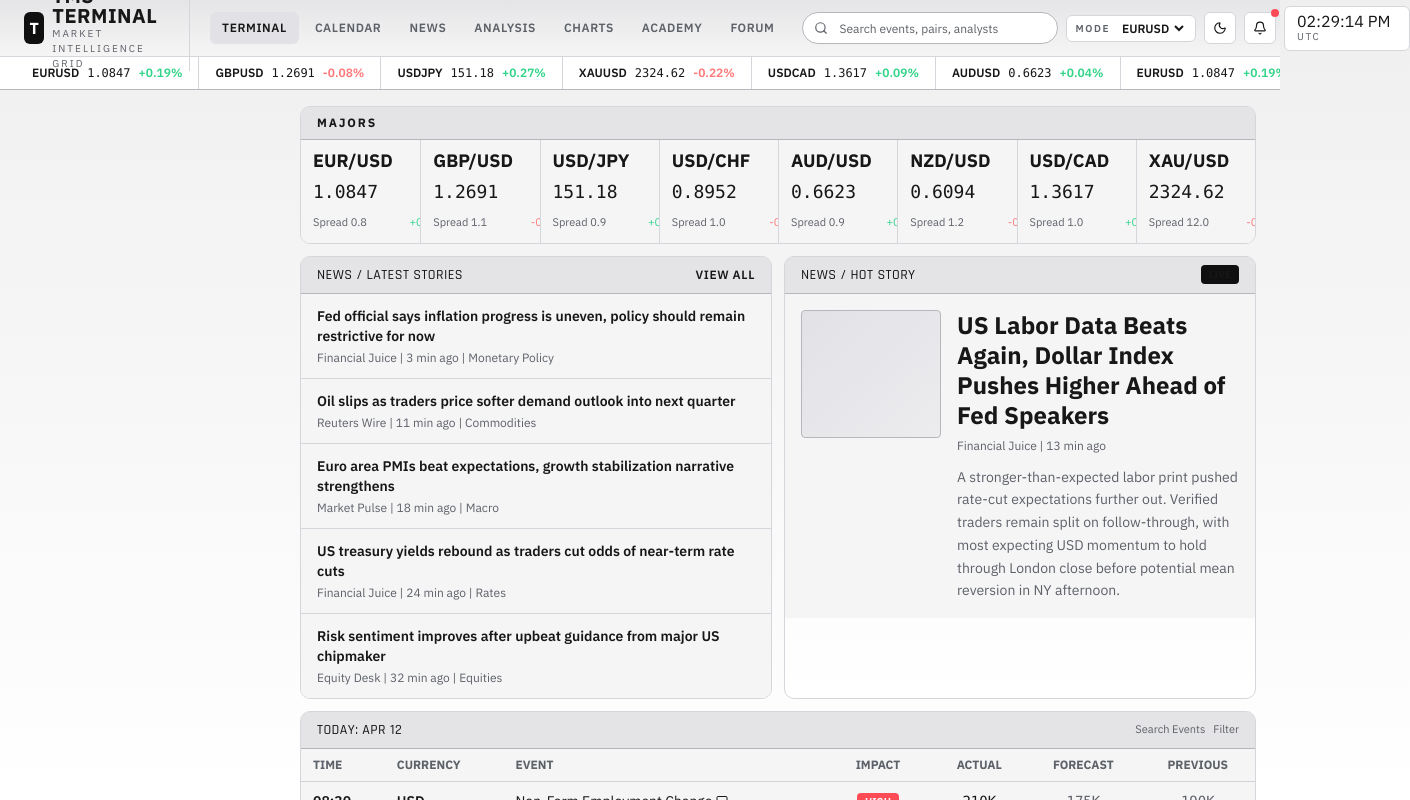
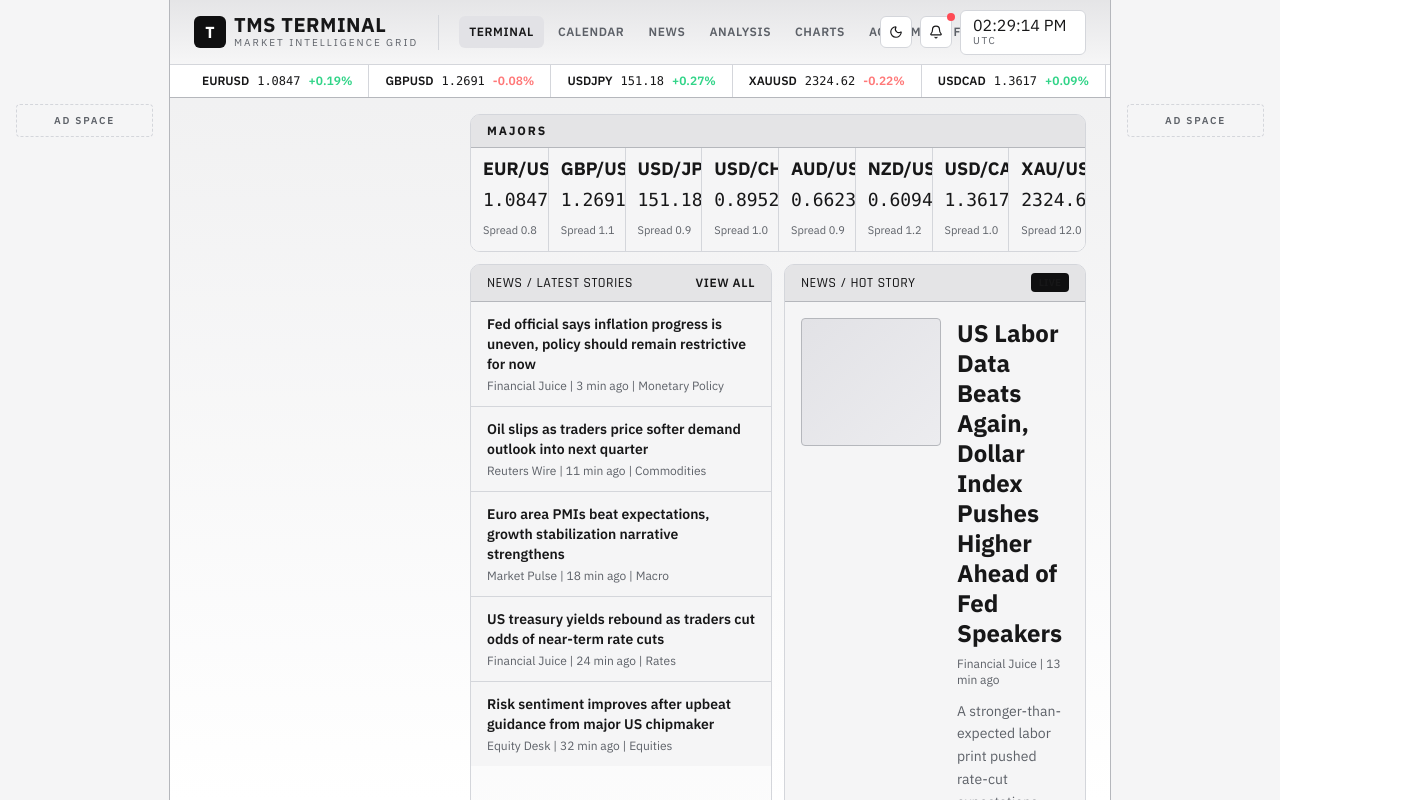
Before and after one commit to GuyitsWALID/tms-terminal, a Next.js app: page / in a window 1280 px wide. Shown: the top 800 px of the page, 1410 px wide, since content can reach past the window. Built offline with nearby package versions, Linux system fonts and the light colour scheme.

Commit message:
refactor: enhance layout structure and improve responsiveness

```diff
--- a/src/components/layout/GlobalLayout.tsx
+++ b/src/components/layout/GlobalLayout.tsx
@@ -86,10 +86,20 @@ export default function GlobalLayout({ children }: { children: React.ReactNode }
 
   return (
     <div className="ff-shell">
+      <div className="mx-auto w-full max-w-[1920px] xl:grid xl:grid-cols-[170px_minmax(0,1fr)_170px]">
+        <aside className="hidden border-r border-[var(--line-strong)] bg-[var(--surface-2)] xl:block" aria-label="Left ad space">
+          <div className="sticky top-20 px-4 py-6">
+            <div className="rounded border border-dashed border-[var(--line-soft)] bg-[var(--surface-1)]/55 px-3 py-2 text-center text-[10px] font-semibold uppercase tracking-[0.18em] text-[var(--ink-muted)]">
+              Ad Space
+            </div>
+          </div>
+        </aside>
+
+        <div className="min-w-0">
           <header className="ff-topbar sticky top-0 z-50">
-        <div className="mx-auto flex h-14 w-full max-w-[1460px] items-center justify-between gap-4 px-3 md:px-6">
-          <div className="flex items-center gap-5">
-            <Link href="/" className="flex items-center gap-2 border-r border-[var(--line-soft)] pr-5">
+            <div className="mx-auto flex h-16 w-full max-w-[1460px] items-center justify-between gap-4 px-3 md:px-6">
+          <div className="flex min-w-0 items-center gap-4 xl:gap-5">
+            <Link href="/" className="flex shrink-0 items-center gap-2 border-r border-[var(--line-soft)] pr-4 xl:pr-5">
               <div className="flex h-8 w-8 items-center justify-center rounded-md bg-[var(--brand-strong)] font-black text-white">T</div>
               <div>
                 <p className="font-rajdhani text-xl font-bold uppercase leading-none tracking-wide">TMS Terminal</p>
@@ -97,13 +107,13 @@ export default function GlobalLayout({ children }: { children: React.ReactNode }
               </div>
             </Link>
 
-            <nav className="hidden items-center gap-1 lg:flex">
+            <nav className="mr-2 hidden min-w-0 items-center gap-1 2xl:mr-3 lg:flex">
               {menuItems.map((item) => (
                 <Link
                   key={item.id}
                   href={item.path}
                   className={cn(
-                    "rounded-md px-3 py-2 text-xs font-semibold uppercase tracking-wider transition-colors",
+                    "rounded-md px-2.5 py-2 text-xs font-semibold uppercase tracking-wider transition-colors 2xl:px-3",
                     pathname === item.path
                       ? "bg-[var(--surface-hover)] text-[var(--ink-primary)]"
                       : "text-[var(--ink-muted)] hover:bg-[var(--surface-hover)] hover:text-[var(--ink-primary)]"
@@ -115,16 +125,16 @@ export default function GlobalLayout({ children }: { children: React.ReactNode }
             </nav>
           </div>
 
-          <div className="flex items-center gap-2">
-            <div className="relative hidden xl:flex">
+          <div className="flex shrink-0 items-center gap-2">
+            <div className="relative hidden 2xl:flex">
               <Search size={14} className="pointer-events-none absolute left-3 top-1/2 -translate-y-1/2 text-[var(--ink-muted)]" />
               <input
                 placeholder="Search events, pairs, analysts"
-                className="h-8 w-64 rounded-full border border-[var(--line-strong)] bg-[var(--surface-1)] pl-9 pr-4 text-xs text-[var(--ink-primary)] outline-none placeholder:text-[var(--ink-muted)] focus:border-[var(--brand)]"
+                className="h-8 w-52 2xl:w-56 rounded-full border border-[var(--line-strong)] bg-[var(--surface-1)] pl-9 pr-4 text-xs text-[var(--ink-primary)] outline-none placeholder:text-[var(--ink-muted)] focus:border-[var(--brand)]"
               />
             </div>
 
-            <div className="hidden items-center gap-2 rounded-md border border-[var(--line-soft)] bg-[var(--surface-1)] px-2 py-1 sm:flex">
+            <div className="hidden items-center gap-2 rounded-md border border-[var(--line-soft)] bg-[var(--surface-1)] px-2 py-1 2xl:flex">
               <span className="text-[10px] font-semibold uppercase tracking-[0.16em] text-[var(--ink-muted)]">Mode</span>
               <select
                 value={assetMode}
@@ -151,7 +161,7 @@ export default function GlobalLayout({ children }: { children: React.ReactNode }
               <span className="absolute -right-1 -top-1 h-2 w-2 rounded-full bg-[#ff4b55]" />
             </button>
 
-            <div className="hidden w-[126px] shrink-0 rounded-md border border-[var(--line-soft)] bg-[var(--surface-1)] px-3 py-1.5 sm:block">
+            <div className="hidden w-[110px] xl:w-[126px] shrink-0 rounded-md border border-[var(--line-soft)] bg-[var(--surface-1)] px-3 py-1.5 sm:block">
               <p className="font-rajdhani text-base leading-none whitespace-nowrap">{now}</p>
               <p className="text-[10px] uppercase tracking-[0.16em] text-[var(--ink-muted)]">UTC</p>
             </div>
@@ -237,5 +247,15 @@ export default function GlobalLayout({ children }: { children: React.ReactNode }
             <main className="ff-grid-entrance min-w-0">{children}</main>
           </div>
         </div>
+
+        <aside className="hidden border-l border-[var(--line-strong)] bg-[var(--surface-2)] xl:block" aria-label="Right ad space">
+          <div className="sticky top-20 px-4 py-6">
+            <div className="rounded border border-dashed border-[var(--line-soft)] bg-[var(--surface-1)]/55 px-3 py-2 text-center text-[10px] font-semibold uppercase tracking-[0.18em] text-[var(--ink-muted)]">
+              Ad Space
+            </div>
+          </div>
+        </aside>
+      </div>
+    </div>
   );
 }
```
Lines whose indentation alone changed are shown as unchanged.
